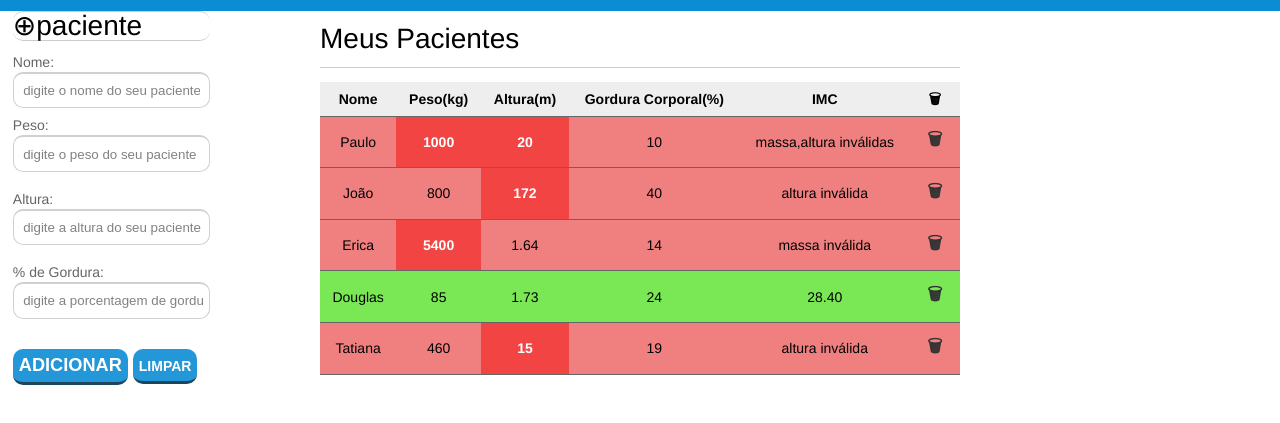
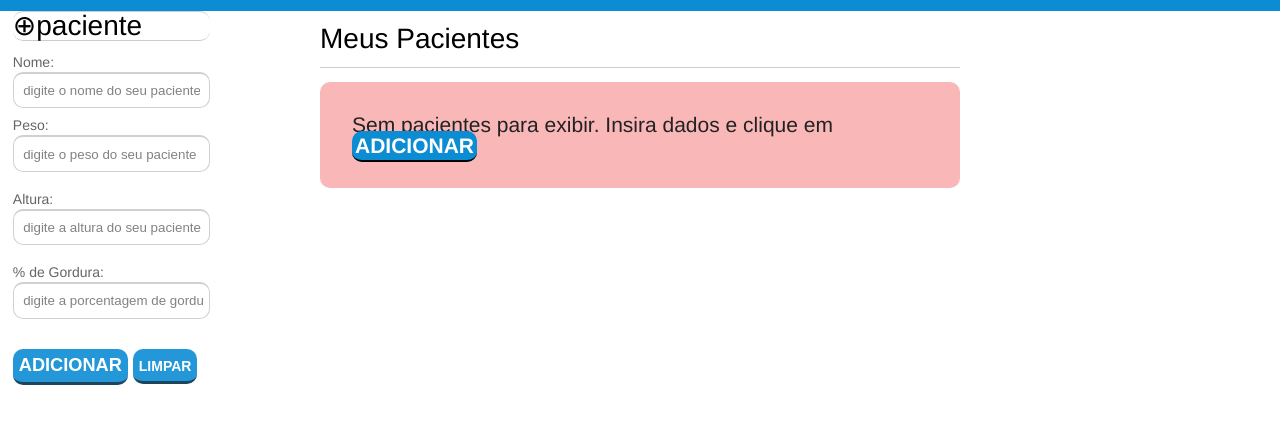
Before and after one commit to alematema/javascript-introducao, a plain HTML site: page index.html in a window 1280 px wide. Shown: the part 45-468 px from the top of the page. Drawn offline with Linux system fonts and the light colour scheme.

Commit message:
msgm mais clara para usuario fazer algo quando tabela paciente vazia

```diff
--- a/css/index.css
+++ b/css/index.css
@@ -104,7 +104,7 @@ table{
 	padding-left:5%;
 	padding-top:5%;
 	padding-bottom: 5%;
-	display: inline-block;
+	display: block;
 }
 .msg-tabela-vazia .botaoAdd{
 
@@ -115,13 +115,14 @@ table{
 	padding: 0.5%;
 	background-color: #0c8cd3;
 	color: white;
-	margin-top: 1%
+	margin-top: 5%
+
+
 }
 .msg-tabela-nao-vazia{
 
 	visibility: collapse;
 	display:none;
-
 
 }
 
--- a/index.html
+++ b/index.html
@@ -30,7 +30,7 @@
 					</thead>
 					<tbody id="tabela-pacientes">
 
-						<tr onclick="handlePrepararUpdate(event)" onfocus='handlePrepararUpdate(event)' class="paciente" >
+						<!-- <tr onclick="handlePrepararUpdate(event)" onfocus='handlePrepararUpdate(event)' class="paciente" >
 
 							<td class="info-nome">Paulo</td>
 							<td class="info-peso" title="A massa do paciente">1000</td>
@@ -38,9 +38,11 @@
 							<td class="info-gordura">10</td>
 							<td class="info-imc">0</td>
 							<td><button  onclick="excluirPaciente(event)" class="trash">&#x1F5D1;</button></td>
+
 						</tr>
 
 						<tr onclick="handlePrepararUpdate(event)" onfocus='handlePrepararUpdate(event)' class="paciente" >
+
 							<td class="info-nome">João</td>
 							<td class="info-peso">800</td>
 							<td class="info-altura">172</td>
@@ -51,6 +53,7 @@
 						</tr>
 
 						<tr onclick="handlePrepararUpdate(event)" onfocus='handlePrepararUpdate(event)' class="paciente" >
+
 							<td class="info-nome">Erica</td>
 							<td class="info-peso">5400</td>
 							<td class="info-altura">1.64</td>
@@ -61,6 +64,7 @@
 						</tr>
 
 						<tr onclick="handlePrepararUpdate(event)" onfocus='handlePrepararUpdate(event)' class="paciente">
+
 							<td class="info-nome">Douglas</td>
 							<td class="info-peso">85</td>
 							<td class="info-altura">1.73</td>
@@ -70,6 +74,7 @@
 
 						</tr>
 						<tr onclick="handlePrepararUpdate(event)" onfocus='handlePrepararUpdate(event)' class="paciente" >
+
 							<td class="info-nome">Tatiana</td>
 							<td class="info-peso">460</td>
 							<td class="info-altura">15</td>
@@ -77,7 +82,7 @@
 							<td class="info-imc">0</td>
 							<td><button  onclick="excluirPaciente(event)" class="trash">&#x1F5D1;</button></td>
 
-						</tr>
+						</tr> -->
 					</tbody>
 				</table>
 			</section>
--- a/js/inicial-settings.js
+++ b/js/inicial-settings.js
@@ -13,7 +13,7 @@ function atualizarTabelaPacientes(){
       document.querySelector('table').classList.add('invisible-table');
       document.querySelector('.msg-tabela-nao-vazia').classList.add('msg-tabela-vazia');
       document.querySelector('.msg-tabela-vazia').classList.remove('msg-tabela-nao-vazia');
-      document.querySelector('.msg-tabela-vazia').innerHTML="Sem pacientes para exibir. Clique em <strong class=\"botaoAdd\">ADICIONAR</strong>"
+      document.querySelector('.msg-tabela-vazia').innerHTML="Sem pacientes para exibir. Insira dados e clique em <strong class=\"botaoAdd\">ADICIONAR</strong>"
 
     }
 
```
